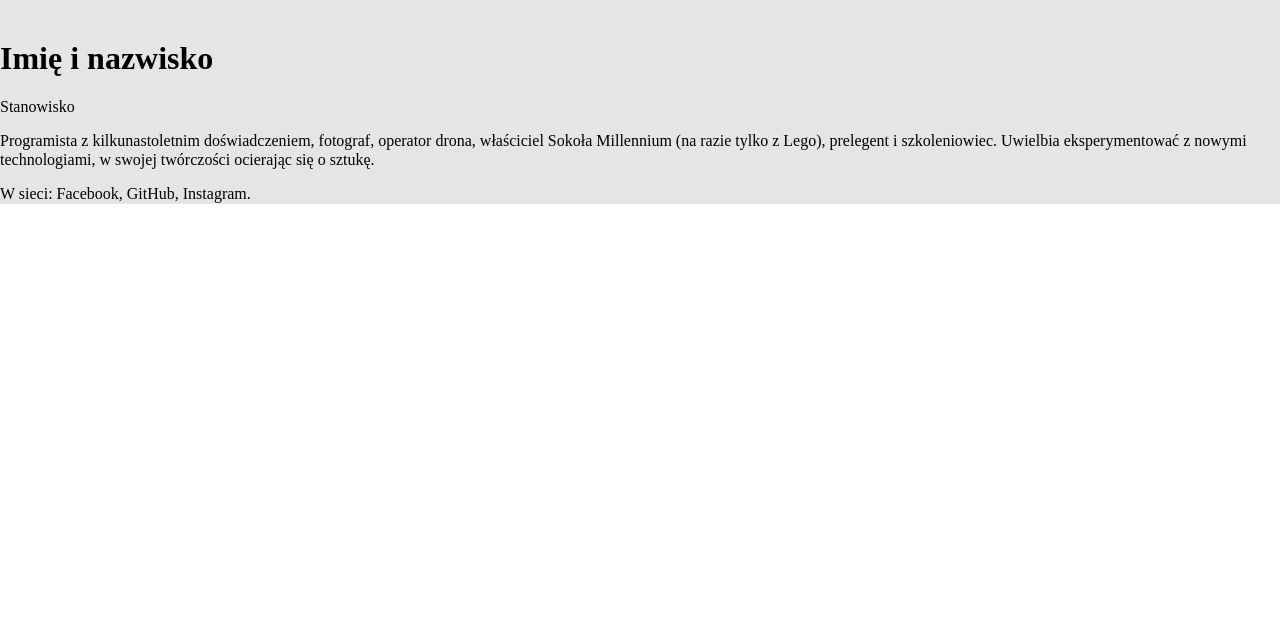
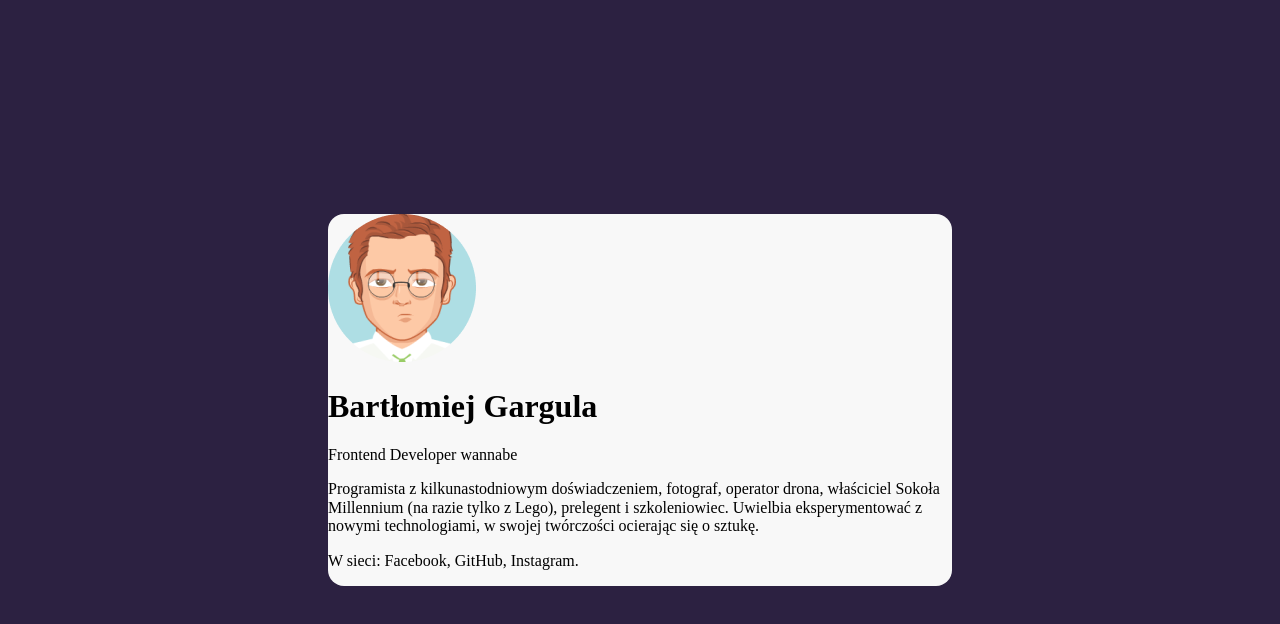
Before and after one commit to bartlomiejgargula/business-card, a plain HTML site: page index.html in a window 1280 px wide. Drawn offline with Linux system fonts and the light colour scheme.

Commit message:
main box added

```diff
--- a/index.html
+++ b/index.html
@@ -10,13 +10,16 @@
   <body>
     <main class="main">
       <article>
-        <img />
+        <div class="business-card-photo">
+            <img src="avatar.png" alt="slack_photo" height="148" width="148">
+        </div>
+        <div class="business-card-description">
         <header>
-          <h1>Imię i nazwisko</h1>
-          <p>Stanowisko</p>
+          <h1>Bartłomiej Gargula</h1>
+          <p>Frontend Developer wannabe</p>
         </header>
         <p>
-          Programista z kilkunastoletnim doświadczeniem, fotograf, operator
+          Programista z kilkunastodniowym doświadczeniem, fotograf, operator
           drona, właściciel Sokoła Millennium (na razie tylko z Lego), prelegent
           i szkoleniowiec. Uwielbia eksperymentować z nowymi technologiami, w
           swojej twórczości ocierając się o sztukę.
@@ -24,6 +27,8 @@
         <p>
           W sieci: Facebook, GitHub, Instagram.
         </p>
+    </div>
+    </div>
       </article>
     </main>
   </body>
--- a/style.css
+++ b/style.css
@@ -1,3 +1,16 @@
+body {
+    background: #2C2141;
+    display: flex;
+    align-items: center;
+    justify-content: center;
+    min-height: 100vh;
+
+}
+
 .main {
-    background: #E5E5E5;
+    background: #F8F8F8;
+    border-radius: 16px;
+    width: 624px;
+    margin: 16px;
+
 }
```
Also changed, not shown: avatar.png (added).
